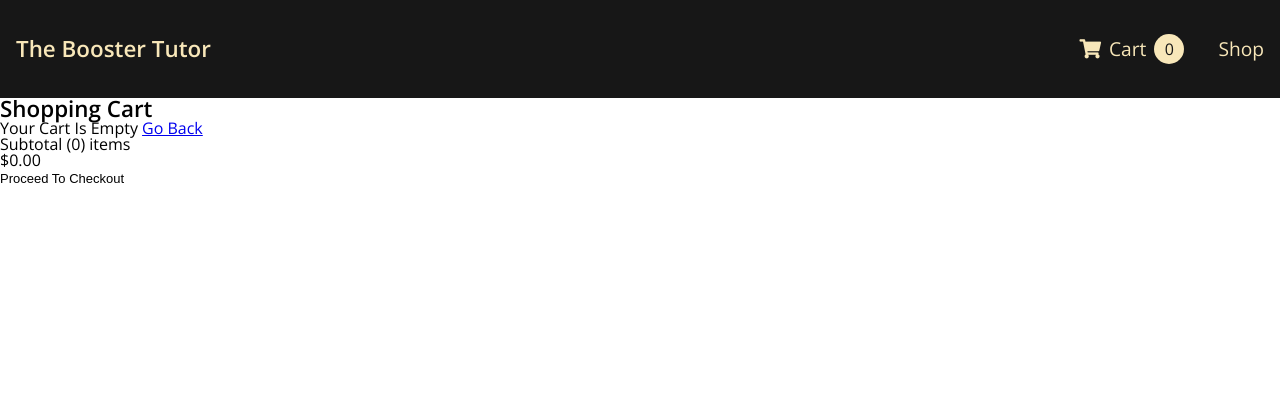
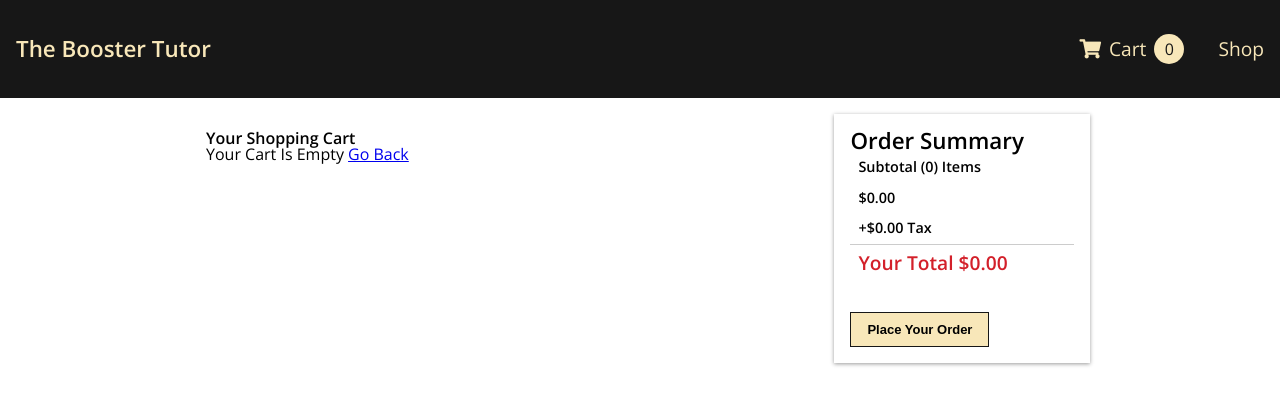
Before and after one commit to jmtblei/boostertutorfullstack, a React (Create React App) app in the folder frontend/: page /cart in a window 1280 px wide. Shown: the top 404 px of the page. Built offline with nearby package versions, Linux system fonts and the light colour scheme.

Commit message:
style, additional func

```diff
--- a/frontend/src/components/CartItem.js
+++ b/frontend/src/components/CartItem.js
@@ -4,15 +4,26 @@ import sampleBooster from "../1.jpg";
 
 const CartItem = ({ item, qtyChangeHandler, removeHandler }) => {
   return (
-    <div>
-      <div>
+    <div className="cartitem">
+      <div className="cartitem-image">
+        <Link to={`/product/${item.product}`}>
             <img src={sampleBooster} alt={item.name} />
             {/* <img src={item.imageURL} alt={item.name} /> */}
+        </Link>
       </div>
-      <Link to={`/product/${item.product}`}>
-        <p>{item.name}</p>
+      <div className="cartitem-box">
+        <div className="cartitem-grid">
+            <h4>Item</h4>
+            <Link to={`/product/${item.product}`} className="cartitem-name">
+                <p>{item.name} Booster Pack</p>
             </Link>
+        </div>
+        <div className="cartitem-grid">
+            <h4>Price</h4>
             <p>${item.price}</p>
+        </div>
+        <div className="cartitem-grid">
+            <h4>Qty</h4>
             <select
                 value={item.qty}
                 onChange={(e) => qtyChangeHandler(item.product, e.target.value)}
@@ -23,12 +34,17 @@ const CartItem = ({ item, qtyChangeHandler, removeHandler }) => {
                 </option>
                 ))}
             </select>
+        </div>
+        <div className="cartitem-grid">
+            <h4>Remove</h4>
             <button
                 onClick={() => removeHandler(item.product)}
             >
                 <i className="fas fa-trash"></i>
             </button>
         </div>
+      </div>
+    </div>
   );
 };
 
--- a/frontend/src/components/ProductCard.js
+++ b/frontend/src/components/ProductCard.js
@@ -15,16 +15,14 @@ const ProductCard = ({
 }) => {
     return (
         <div className="product">
-            <div className="product-info">
             {/* <img src={logoURL} alt={name} className="product-logo"/> */}
             <Link to={`/product/${productId}`}>
                 {/* <img src={imageURL} alt={name} /> */}
                 <img src={sampleBooster} alt={name} className="product-img"/>
             </Link>
-                <div className="info-box">
+            <div className="product-info">
                 <p className="info-name">{name}</p>
                 <p className="info-price">${price}</p>
-                </div>
             </div>
         </div>
     )
--- a/frontend/src/screens/CartScreen.js
+++ b/frontend/src/screens/CartScreen.js
@@ -32,11 +32,26 @@ const CartScreen = () => {
       .toFixed(2);
   };
 
+  const getTax = () => {
+    return cartItems
+      .reduce((price, item) => price + item.price * item.qty * 0.08, 0)
+      .toFixed(2);
+  };
+
+  const getTotal = () => {
+    let subTotal = cartItems
+      .reduce((price, item) => price + item.price * item.qty, 0);
+    let tax = cartItems
+      .reduce((price, item) => price + item.price * item.qty * 0.08, 0);
+    return (subTotal + tax).toFixed(2);
+  };
+
+
   return (
     <>
-      <div>
-        <div>
-          <h2>Shopping Cart</h2>
+      <div className="cartscreen">
+        <div className="cartscreen-left">
+            <h4>Your Shopping Cart</h4>
 
           {cartItems.length === 0 ? (
             <div>
@@ -54,13 +69,16 @@ const CartScreen = () => {
           )}
         </div>
 
-        <div>
-          <div>
-            <p>Subtotal ({getCartCount()}) items</p>
+        <div className="cartscreen-right">
+          <div className="cartscreen-info">
+            <h2>Order Summary</h2>
+            <p>Subtotal ({getCartCount()}) Items</p>
             <p>${getCartSubTotal()}</p>
+            <p>+${getTax()} Tax</p>
+            <p>Your Total ${getTotal()}</p>
           </div>
           <div>
-            <button>Proceed To Checkout</button>
+            <button>Place Your Order</button>
           </div>
         </div>
       </div>
--- a/frontend/src/stylesheets/CartItem.scss
+++ b/frontend/src/stylesheets/CartItem.scss
@@ -0,0 +1,104 @@
+.cartitem {
+    width: 100%;
+    padding: 1rem;
+    display: flex;
+    gap: 8px;
+    box-shadow: 0 1px 4px rgba(0, 0, 0, 0.4);
+    place-items: center;
+    margin: 8px;
+    background-color: $off-blue;
+
+    .cartitem-image img {
+        max-height: 170px;
+
+        @media (max-width: 700px) {
+            display: none;
+        }
+
+        @media (max-width: 500px) {
+            display: none;
+        }
+    }
+
+    .cartitem-box {
+        display: flex;
+        justify-content: space-between;
+        width: 100%;
+    }
+
+    .cartitem-grid {
+        padding: 5px;
+
+        h4 {
+            font-size: .7rem;
+            padding-bottom: 8px;
+        }
+
+        .cartitem-name {
+            text-decoration: none;
+            color: $black;
+            :hover {
+                color: $pink;
+            }
+        }
+
+        p {
+            font-size: 1.2rem;
+            font-weight: 600;;
+            line-height: 150%;
+        }
+
+        select {
+            @include select-style;
+        }
+
+        button {
+            padding: 10px 16px;
+            background: $pink;
+            box-shadow: 0 1px 4px rgba(0, 0, 0, 0.4);
+            cursor: pointer;
+            transition: all 0.3s ease-out;
+            &:hover {
+                opacity: 0.6;
+            }
+        }
+
+        @media (max-width: 700px) {
+            .cartitem-grid {
+                align-content: flex-start;
+            }
+
+            p {
+                font-size: 0.8rem;
+            }
+
+            .cartitem-name {
+                font-size: 0.8rem;
+            }
+
+            button {
+                padding: 8px 12px;
+            }
+        }
+
+        @media (max-width: 500px) {
+            .cartitem-grid {
+                align-content: center;
+            }
+
+            h4 {
+                font-size: 0.6em;
+            }
+
+            .cartitem-name {
+                font-size: 0.8rem;
+            }
+
+            button {
+                padding: 8px 12px;
+            }
+        }
+
+    }
+
+}
--- a/frontend/src/stylesheets/CartScreen.scss
+++ b/frontend/src/stylesheets/CartScreen.scss
@@ -0,0 +1,62 @@
+.cartscreen {
+    display: flex;
+    @include screen-dimens;
+
+    @media (max-width: 1320px) {
+        max-width: 900px;
+    }
+
+    @media (max-width: 960px) {
+        max-width: 800px;
+    }
+
+    @media (max-width: 960px) {
+        flex-direction: column;
+        .cartscreen__right {
+            margin: 1rem;
+        }
+    }
+
+    .cartscreen-left {
+        flex: 0.7;
+        margin-right: 1rem;
+        background: transparent;
+        padding: 1rem;
+    }
+
+    .cartscreen-right {
+        flex: 0.3;
+        box-shadow: 0 1px 4px rgba(0, 0, 0, 0.4);
+        height: fit-content;
+
+        div {
+            padding: 1rem;
+
+            button {
+                padding: 10px 16px;
+                font-weight: 600;
+                background: $off-white;
+                cursor: pointer;
+                border: 1px solid $black;
+                &:hover {
+                    opacity: 0.6;
+                }
+            }
+        }
+
+        .cartscreen-info {
+
+            p {
+                padding: 8px;
+                font-weight: 600;
+                font-size: 0.9rem;
+
+                &:last-child {
+                    border-top: 1px solid rgba(0, 0, 0, 0.2);
+                    font-size: 1.2rem;
+                    color: $red;
+                }
+            }
+        }
+    }
+}
--- a/frontend/src/stylesheets/HomeScreen.scss
+++ b/frontend/src/stylesheets/HomeScreen.scss
@@ -1,6 +1,5 @@
 .homescreen {
-    max-width:1300px;
-    margin: 1rem auto;
+    @include screen-dimens;
 
     .homescreen-title {
         font-size: 1.5rem;
--- a/frontend/src/stylesheets/ProductCard.scss
+++ b/frontend/src/stylesheets/ProductCard.scss
@@ -43,18 +43,6 @@
         width: 300px;
     }
 
-    .product-info {
-
-        .info-box {
-            background-color: $off-white;
-            padding: 10px;
-        }
-    }
-
-    .info-name {
-        text-align: center;
-        font-weight: 600;
-        font-size: .9rem;
 }
 
 .product-logo {
@@ -71,9 +59,20 @@
     padding: 3px;
 }
 
+.product-info {
+    background-color: $off-white;
+    padding: 10px;
+}
+
+.info-name {
+    text-align: center;
+    font-weight: 600;
+    font-size: .9rem;
+}
+
+
 .info-price {
     font-weight: 600;
     text-align: center;
     margin-top: 8px;
 }
-}
--- a/frontend/src/stylesheets/ProductScreen.scss
+++ b/frontend/src/stylesheets/ProductScreen.scss
@@ -1,6 +1,5 @@
 .productscreen {
-    max-width: 1300px;
-    margin: 1rem auto;
+    @include screen-dimens;
     display: flex;
 
     @media (max-width: 960px) {
@@ -75,6 +74,7 @@
         width: 250px;
         margin: 1rem;
         box-shadow: 0 1px 4px rgba(0, 0, 0, 0.4);
+        background-color: $off-blue;
 
         p {
             padding: 1rem;
@@ -93,13 +93,14 @@
                 border: 1px solid $black;
                 cursor: pointer;
                 border-radius: 5px;
+                &:hover {
+                    opacity: 0.6;
+                }
             }
         }
 
         select {
-            padding: 5px;
-            background-color: $off-white;
-            cursor: pointer;
+            @include select-style;
         }
     }
 }
--- a/frontend/src/stylesheets/SideDrawer.scss
+++ b/frontend/src/stylesheets/SideDrawer.scss
@@ -62,4 +62,4 @@
 .sidedrawer-links > li > a:hover .sidedrawer-cartbadge {
     background-color: $off-white;
     color: $black;
-  }
+}
--- a/frontend/src/stylesheets/mixins.scss
+++ b/frontend/src/stylesheets/mixins.scss
@@ -1,3 +1,8 @@
+@mixin screen-dimens {
+    max-width: 1300px;
+    margin: 1rem auto;
+}
+
 @mixin flex-centered {
     display: flex;
     align-items: center;
@@ -11,3 +16,9 @@
     margin-left: 8px;
     font-size: 1rem;
 };
+
+@mixin select-style {
+    padding: 5px;
+    background-color: $off-white;
+    cursor: pointer;
+}
--- a/frontend/src/stylesheets/reset.scss
+++ b/frontend/src/stylesheets/reset.scss
@@ -38,7 +38,3 @@ html, body, div, span, applet, object, iframe, h1, h2, h3, h4, h5, h6, p, blockq
   table {
     border-collapse: collapse;
     border-spacing: 0; }
-
-  select {
-    appearance: none;
-  }
```
Lines whose indentation alone changed are shown as unchanged.
